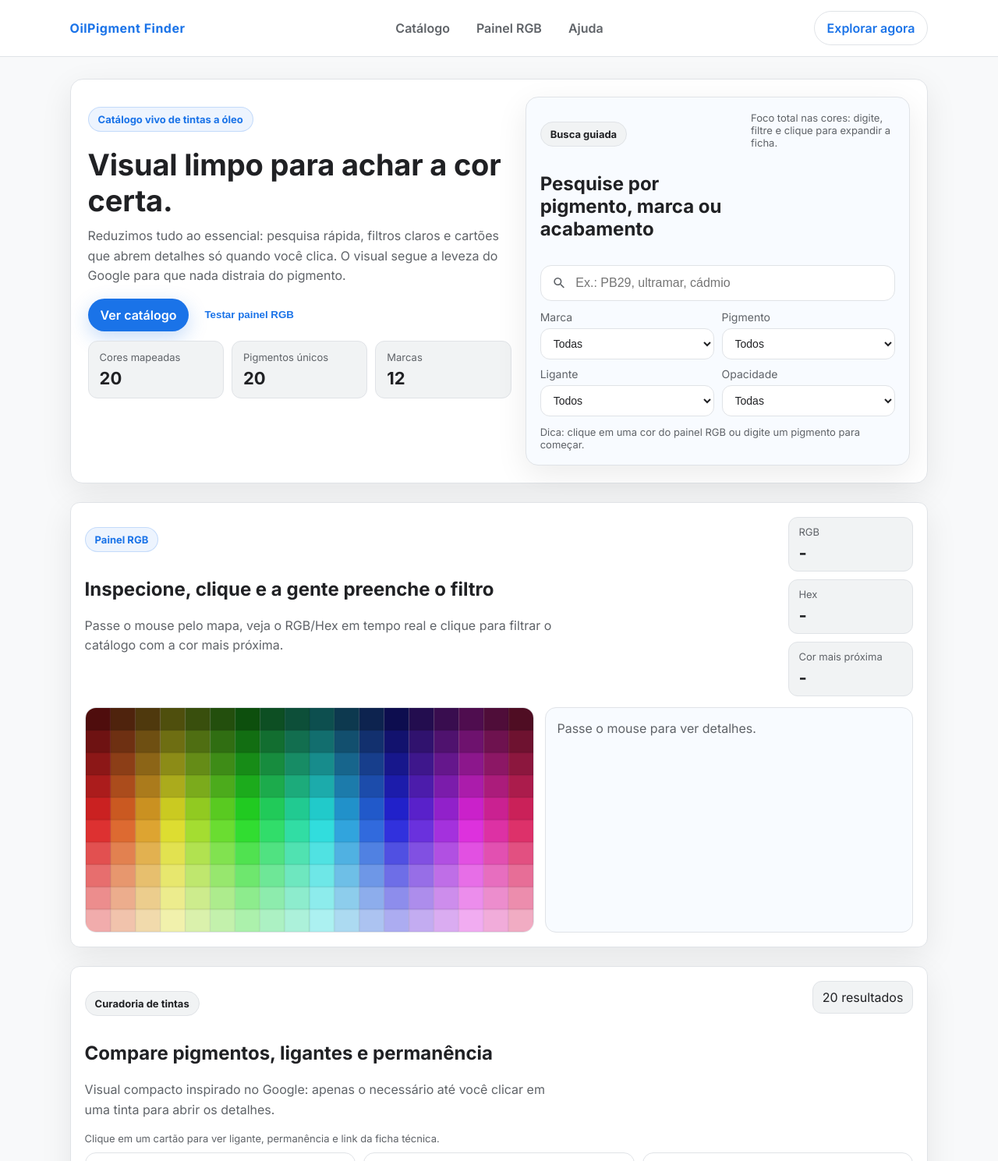
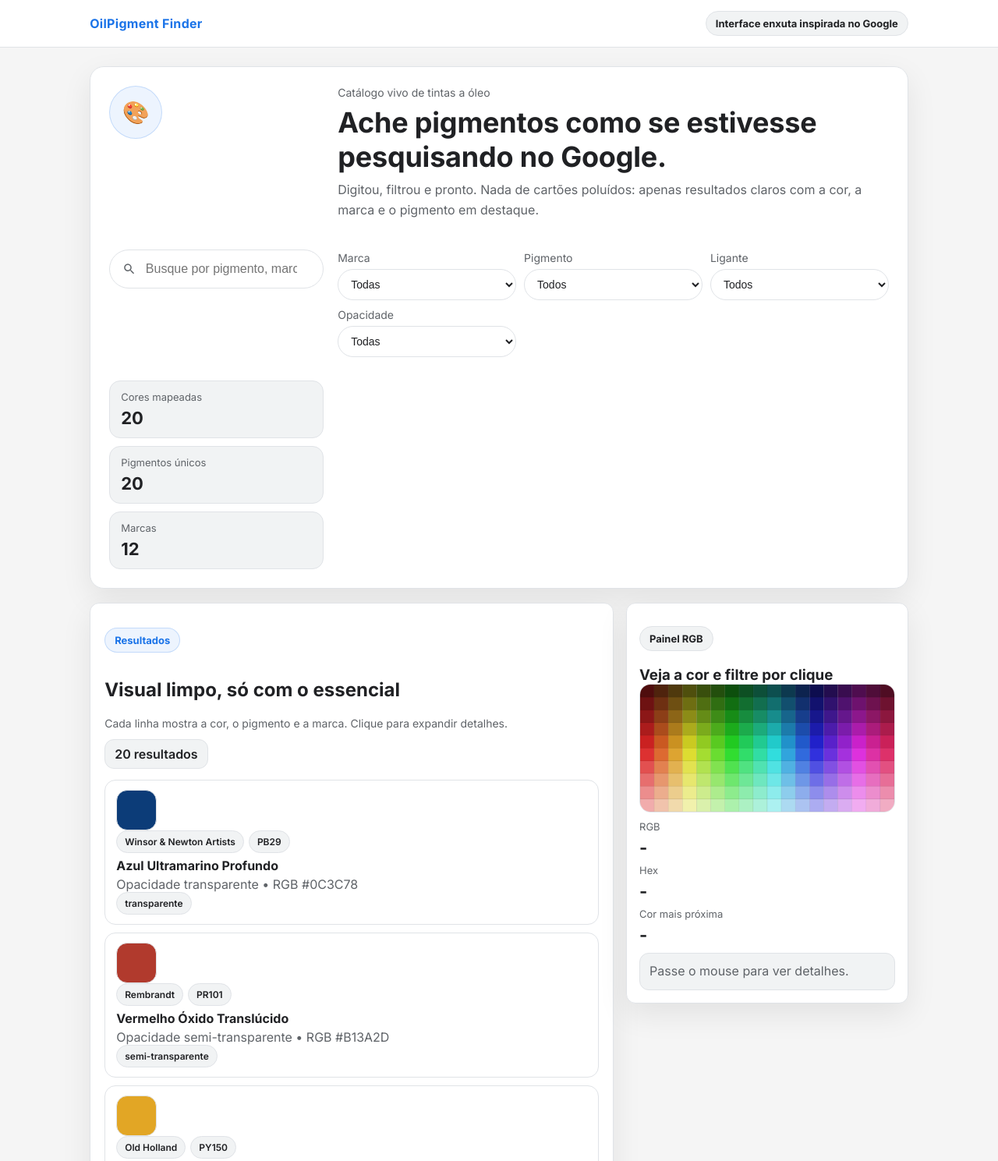
Before and after one commit to parososi/chequemarket, a plain HTML site: page index.html in a window 1280 px wide. Shown: the top 1489 px of the page at 78% size. Drawn offline with Linux system fonts and the light colour scheme.

Commit message:
Revamp search UI to minimalist layout

```diff
--- a/index.html
+++ b/index.html
@@ -10,75 +10,45 @@
   <link rel="stylesheet" href="styles.css" />
 </head>
 <body>
-  <header class="topbar">
-    <div class="logo" aria-label="OilPigment Finder">OilPigment Finder</div>
-    <nav class="nav-links" aria-label="Navegação principal">
-      <a href="#catalogo">Catálogo</a>
-      <a href="#rgb-lab">Painel RGB</a>
-      <a href="#faq">Ajuda</a>
-    </nav>
-    <a class="ghost-btn" href="#catalogo">Explorar agora</a>
+  <header class="search-header" aria-label="Topo">
+    <div class="brand-mark" aria-label="OilPigment Finder">OilPigment Finder</div>
+    <div class="header-meta">
+      <span class="badge badge--muted">Interface enxuta inspirada no Google</span>
+    </div>
   </header>
 
-  <main class="page">
-    <section class="hero" aria-labelledby="hero-title">
-      <div class="hero__copy">
-        <p class="badge">Catálogo vivo de tintas a óleo</p>
-        <h1 id="hero-title">Visual limpo para achar a cor certa.</h1>
-        <p class="lede">Reduzimos tudo ao essencial: pesquisa rápida, filtros claros e cartões que abrem detalhes só quando
-          você clica. O visual segue a leveza do Google para que nada distraia do pigmento.</p>
-
-        <div class="hero__actions">
-          <a class="primary-btn" href="#catalogo">Ver catálogo</a>
-          <button class="link-btn" type="button" onclick="document.getElementById('rgb-lab').scrollIntoView({behavior:'smooth'})">Testar painel RGB</button>
+  <main class="search-page">
+    <section class="search-hero" aria-labelledby="hero-title">
+      <div class="search-card">
+        <div class="search-logo" aria-hidden="true">🎨</div>
+        <div class="search-copy">
+          <p class="microcopy">Catálogo vivo de tintas a óleo</p>
+          <h1 id="hero-title">Ache pigmentos como se estivesse pesquisando no Google.</h1>
+          <p class="lede">Digitou, filtrou e pronto. Nada de cartões poluídos: apenas resultados claros com a cor, a marca e o
+            pigmento em destaque.</p>
         </div>
 
-        <div class="stats">
-          <div class="stat">
-            <p class="label">Cores mapeadas</p>
-            <p class="value" id="stat-total">0</p>
-          </div>
-          <div class="stat">
-            <p class="label">Pigmentos únicos</p>
-            <p class="value" id="stat-pigmentos">0</p>
-          </div>
-          <div class="stat">
-            <p class="label">Marcas</p>
-            <p class="value" id="stat-marcas">0</p>
-          </div>
-        </div>
-      </div>
-
-      <div class="hero__panel" aria-labelledby="busca-title">
-        <div class="panel__header">
-          <div>
-            <p class="badge badge--muted">Busca guiada</p>
-            <h2 id="busca-title">Pesquise por pigmento, marca ou acabamento</h2>
-          </div>
-          <p class="microcopy">Foco total nas cores: digite, filtre e clique para expandir a ficha.</p>
-        </div>
-
-        <div class="search-input">
+        <label class="search-input" aria-label="Barra de busca principal">
           <svg viewBox="0 0 24 24" aria-hidden="true" focusable="false">
             <path d="M15.5 14h-.79l-.28-.27a6.5 6.5 0 10-.71.71l.27.28v.79l5 4.99L20.49 19l-4.99-5zm-6 0C7.01 14 5 11.99 5 9.5S7.01 5 9.5 5 14 7.01 14 9.5 11.99 14 9.5 14z"></path>
           </svg>
-          <input id="busca" type="search" placeholder="Ex.: PB29, ultramar, cádmio" aria-label="Buscar tinta" />
-        </div>
+          <input id="busca" type="search" placeholder="Busque por pigmento, marca ou cor" aria-label="Buscar tinta" />
+        </label>
 
-        <div class="filters">
-          <label class="field">
+        <div class="filter-row" aria-label="Filtros">
+          <label class="pill-field">
             <span>Marca</span>
             <select id="marca">
               <option value="">Todas</option>
             </select>
           </label>
-          <label class="field">
+          <label class="pill-field">
             <span>Pigmento</span>
             <select id="pigmento">
               <option value="">Todos</option>
             </select>
           </label>
-          <label class="field">
+          <label class="pill-field">
             <span>Ligante</span>
             <select id="ligante">
               <option value="">Todos</option>
@@ -87,7 +57,7 @@
               <option value="óleo de cártamo">Óleo de cártamo</option>
             </select>
           </label>
-          <label class="field">
+          <label class="pill-field">
             <span>Opacidade</span>
             <select id="opacidade">
               <option value="">Todas</option>
@@ -98,19 +68,46 @@
             </select>
           </label>
         </div>
-        <p class="microcopy">Dica: clique em uma cor do painel RGB ou digite um pigmento para começar.</p>
+
+        <div class="stats-bar" aria-label="Resumo de dados">
+          <div class="stat-chip">
+            <p class="label">Cores mapeadas</p>
+            <p class="value" id="stat-total">0</p>
+          </div>
+          <div class="stat-chip">
+            <p class="label">Pigmentos únicos</p>
+            <p class="value" id="stat-pigmentos">0</p>
+          </div>
+          <div class="stat-chip">
+            <p class="label">Marcas</p>
+            <p class="value" id="stat-marcas">0</p>
+          </div>
+        </div>
       </div>
     </section>
 
-    <section id="rgb-lab" class="surface rgb-section" aria-labelledby="rgb-title">
-      <div class="section-head">
+    <section class="layout" aria-label="Resultados e painel de cor">
+      <div class="results">
+        <div class="results-head">
           <div>
-          <p class="badge">Painel RGB</p>
-          <h2 id="rgb-title">Inspecione, clique e a gente preenche o filtro</h2>
-          <p class="lede">Passe o mouse pelo mapa, veja o RGB/Hex em tempo real e clique para filtrar o catálogo com a cor
-            mais próxima.</p>
+            <p class="badge">Resultados</p>
+            <h2>Visual limpo, só com o essencial</h2>
+            <p class="microcopy">Cada linha mostra a cor, o pigmento e a marca. Clique para expandir detalhes.</p>
           </div>
-        <div class="pillboard">
+          <div class="pill" id="resultado-count">0 resultados</div>
+        </div>
+        <div id="cards" class="results-list"></div>
+      </div>
+
+      <aside class="side-panel" aria-label="Painel de cor">
+        <div class="module">
+          <div class="module-head">
+            <p class="badge badge--muted">Painel RGB</p>
+            <h3>Veja a cor e filtre por clique</h3>
+          </div>
+          <div class="rgb-board">
+            <canvas id="rgb-map" width="520" height="260" aria-label="Painel RGB para inspeção"></canvas>
+            <div class="rgb-meta">
               <div>
                 <p class="label">RGB</p>
                 <p class="value" id="rgb-value">-</p>
@@ -125,68 +122,16 @@
                 <p class="microcopy" id="closest-date"></p>
               </div>
             </div>
-      </div>
-
-      <div class="rgb-grid">
-        <canvas id="rgb-map" width="520" height="260" aria-label="Painel RGB para inspeção"></canvas>
             <div class="rgb-details" id="rgb-details">Passe o mouse para ver detalhes.</div>
           </div>
-    </section>
-
-    <section id="catalogo" class="catalog" aria-labelledby="catalogo-title">
-      <header class="section-head">
-        <div>
-          <p class="badge badge--muted">Curadoria de tintas</p>
-          <h2 id="catalogo-title">Compare pigmentos, ligantes e permanência</h2>
-          <p class="lede">Visual compacto inspirado no Google: apenas o necessário até você clicar em uma tinta para abrir os
-            detalhes.</p>
         </div>
-        <div class="pill" id="resultado-count">0 resultados</div>
-      </header>
-
-      <p class="microcopy">Clique em um cartão para ver ligante, permanência e link da ficha técnica.</p>
-      <div id="cards" class="grid"></div>
-    </section>
-
-    <section class="info-grid">
-      <article class="surface">
-        <h3>Como tirar melhor proveito</h3>
-        <ul>
-          <li>Comece buscando um pigmento (ex.: PB29) e observe variações por marca.</li>
-          <li>Use o filtro de ligante para prever tempo de secagem e amarelecimento.</li>
-          <li>Ao clicar em uma cor do catálogo, veja RGB e abra a ficha técnica para detalhes.</li>
-        </ul>
-      </article>
-      <article class="surface">
-        <h3>Por que esse formato?</h3>
-        <p class="lede">Organizamos os cartões com hierarquia clara, para que pigmento, opacidade e ligante apareçam primeiro.
-          O painel RGB ajuda a chegar rápido ao tom ideal sem depender de gradientes.</p>
-      </article>
-      <article id="faq" class="surface faq">
-        <h3>Perguntas rápidas</h3>
-        <details open>
-          <summary>Os pigmentos são confiáveis?</summary>
-          <p>Sim, as siglas seguem a nomenclatura do Colour Index (ex.: PB29 - Ultramarine Blue).</p>
-        </details>
-        <details>
-          <summary>Posso baixar o catálogo?</summary>
-          <p>É um protótipo local. Você pode salvar o HTML ou publicar em um host estático.</p>
-        </details>
-        <details>
-          <summary>Há suporte a novas marcas?</summary>
-          <p>Sim, basta inserir novos objetos no array <code>paints</code> em <code>script.js</code> com os campos existentes.
-          </p>
-        </details>
-      </article>
+      </aside>
     </section>
   </main>
 
   <footer class="footer">
-    <div>
-      <p>Feito para quem precisa comparar tintas com clareza.</p>
-      <p class="small">Dados fictícios para demonstração.</p>
-    </div>
-    <a class="ghost-btn" href="#hero-title">Voltar ao topo</a>
+    <p>Interface enxuta para comparar tintas sem distrações.</p>
+    <p class="small">Protótipo estático — dados fictícios.</p>
   </footer>
 
   <script src="script.js"></script>
--- a/styles.css
+++ b/styles.css
@@ -1,15 +1,13 @@
 :root {
-  --bg: #f8f9fa;
+  --bg: #f5f5f5;
   --panel: #ffffff;
-  --surface: #ffffff;
-  --card: #ffffff;
   --accent: #1a73e8;
-  --accent-strong: #174ea6;
+  --accent-strong: #1557b0;
   --text: #202124;
   --muted: #5f6368;
   --border: #e0e3e7;
   --radius: 12px;
-  --shadow: 0 12px 40px rgba(0, 0, 0, 0.08);
+  --shadow: 0 14px 38px rgba(0, 0, 0, 0.08);
 }
 
 * {
@@ -28,66 +26,71 @@ a {
   color: inherit;
 }
 
-.topbar {
+.search-header {
   position: sticky;
   top: 0;
   z-index: 10;
   display: flex;
   align-items: center;
   justify-content: space-between;
-  padding: 14px 7vw;
-  background: rgba(255, 255, 255, 0.9);
-  backdrop-filter: blur(10px);
+  padding: 14px 9vw;
+  background: rgba(255, 255, 255, 0.92);
+  backdrop-filter: blur(12px);
   border-bottom: 1px solid var(--border);
 }
 
-.logo {
+.brand-mark {
   font-weight: 700;
-  letter-spacing: 0.5px;
+  letter-spacing: 0.3px;
   color: var(--accent);
 }
 
-.nav-links {
+.header-meta {
   display: flex;
-  gap: 14px;
-  font-weight: 600;
+  align-items: center;
+  gap: 8px;
+  color: var(--muted);
 }
 
-.nav-links a {
-  text-decoration: none;
-  color: var(--muted);
-  padding: 8px 10px;
-  border-radius: 8px;
-  transition: color 0.2s ease, background 0.2s ease;
+.search-page {
+  padding: 24px 9vw 72px;
+  display: flex;
+  flex-direction: column;
+  gap: 18px;
 }
 
-.nav-links a:hover {
-  color: var(--accent);
-  background: rgba(26, 115, 232, 0.1);
+.search-hero {
+  display: flex;
+  justify-content: center;
 }
 
-.page {
-  padding: 28px 7vw 72px;
-  display: flex;
-  flex-direction: column;
-  gap: 24px;
+.search-card {
+  background: var(--panel);
+  border: 1px solid var(--border);
+  border-radius: 18px;
+  padding: 24px;
+  box-shadow: var(--shadow);
+  width: min(1080px, 100%);
+  display: grid;
+  grid-template-columns: auto 1fr;
+  gap: 18px;
+  align-items: start;
 }
 
-.hero {
+.search-logo {
+  width: 68px;
+  height: 68px;
+  border-radius: 50%;
+  background: rgba(26, 115, 232, 0.08);
+  border: 1px solid rgba(26, 115, 232, 0.2);
   display: grid;
-  grid-template-columns: 1.1fr 1fr;
-  gap: 18px;
-  align-items: start;
-  background: var(--panel);
-  border: 1px solid var(--border);
-  border-radius: calc(var(--radius) + 4px);
-  padding: 22px;
-  box-shadow: var(--shadow);
+  place-items: center;
+  font-size: 28px;
 }
 
-.hero__copy h1 {
-  margin: 6px 0 10px;
-  font-size: clamp(30px, 4vw, 38px);
+.search-copy h1 {
+  margin: 8px 0 8px;
+  font-size: clamp(28px, 3.4vw, 36px);
   font-weight: 700;
   letter-spacing: -0.2px;
 }
@@ -95,99 +98,14 @@ a {
 .lede {
   color: var(--muted);
   line-height: 1.6;
-  margin-top: 0;
-  max-width: 62ch;
+  margin: 0 0 12px;
+  max-width: 68ch;
 }
 
-.hero__actions {
-  display: flex;
-  gap: 10px;
-  flex-wrap: wrap;
-  margin: 16px 0 12px;
-}
-
-.primary-btn,
-.ghost-btn,
-.link-btn {
-  border: none;
-  cursor: pointer;
-  font-weight: 600;
-  border-radius: 999px;
-  padding: 11px 16px;
-  text-decoration: none;
-  transition: transform 0.2s ease, box-shadow 0.2s ease, background 0.2s ease, color 0.2s ease;
-}
-
-.primary-btn {
-  background: var(--accent);
-  color: #fff;
-  box-shadow: 0 8px 24px rgba(26, 115, 232, 0.25);
-}
-
-.primary-btn:hover {
-  transform: translateY(-1px);
-  box-shadow: 0 10px 28px rgba(26, 115, 232, 0.35);
-}
-
-.ghost-btn {
-  background: transparent;
-  color: var(--accent);
-  border: 1px solid var(--border);
-}
-
-.ghost-btn:hover {
-  background: rgba(26, 115, 232, 0.1);
-  transform: translateY(-1px);
-}
-
-.link-btn {
-  background: transparent;
-  color: var(--accent);
-  padding: 11px 10px;
-}
-
-.stats {
-  display: grid;
-  grid-template-columns: repeat(auto-fit, minmax(140px, 1fr));
-  gap: 10px;
-  margin-top: 10px;
-}
-
-.stat {
-  background: #f1f3f4;
-  border: 1px solid var(--border);
-  border-radius: 12px;
-  padding: 12px 14px;
-}
-
-.label {
+.microcopy {
+  color: var(--muted);
+  font-size: 14px;
   margin: 0;
-  color: var(--muted);
-  font-size: 13px;
-}
-
-.value {
-  margin: 6px 0 0;
-  font-size: 22px;
-  font-weight: 700;
-}
-
-.hero__panel {
-  background: #f8fbff;
-  border-radius: calc(var(--radius) + 4px);
-  padding: 18px;
-  border: 1px solid var(--border);
-  box-shadow: var(--shadow);
-  display: flex;
-  flex-direction: column;
-  gap: 12px;
-}
-
-.panel__header {
-  display: flex;
-  justify-content: space-between;
-  gap: 12px;
-  align-items: flex-start;
 }
 
 .badge {
@@ -209,21 +127,16 @@ a {
   color: var(--text);
 }
 
-.microcopy {
-  color: var(--muted);
-  font-size: 13px;
-  margin: 0;
-}
-
 .search-input {
   display: flex;
   align-items: center;
   gap: 10px;
-  padding: 12px 14px;
+  padding: 14px 16px;
   border: 1px solid var(--border);
-  border-radius: 14px;
+  border-radius: 999px;
   background: #fff;
-  transition: border-color 0.2s ease, transform 0.2s ease, box-shadow 0.2s ease;
+  transition: border-color 0.2s ease, box-shadow 0.2s ease;
+  margin: 8px 0 10px;
 }
 
 .search-input svg {
@@ -243,17 +156,17 @@ a {
 
 .search-input:focus-within {
   border-color: rgba(26, 115, 232, 0.6);
-  box-shadow: 0 10px 28px rgba(26, 115, 232, 0.1);
-  transform: translateY(-1px);
+  box-shadow: 0 10px 28px rgba(26, 115, 232, 0.18);
 }
 
-.filters {
+.filter-row {
   display: grid;
   grid-template-columns: repeat(auto-fit, minmax(180px, 1fr));
   gap: 10px;
+  margin: 10px 0 4px;
 }
 
-.field {
+.pill-field {
   display: flex;
   flex-direction: column;
   gap: 6px;
@@ -261,16 +174,49 @@ a {
   color: var(--muted);
 }
 
-.field select {
+.pill-field select {
   padding: 10px 12px;
   background: #fff;
   border: 1px solid var(--border);
-  border-radius: 12px;
+  border-radius: 999px;
   color: var(--text);
   font-size: 14px;
 }
 
-.surface {
+.stats-bar {
+  display: grid;
+  grid-template-columns: repeat(auto-fit, minmax(160px, 1fr));
+  gap: 10px;
+  margin-top: 8px;
+}
+
+.stat-chip {
+  background: #f1f3f4;
+  border: 1px solid var(--border);
+  border-radius: 14px;
+  padding: 12px 14px;
+}
+
+.label {
+  margin: 0;
+  color: var(--muted);
+  font-size: 13px;
+}
+
+.value {
+  margin: 6px 0 0;
+  font-size: 22px;
+  font-weight: 700;
+}
+
+.layout {
+  display: grid;
+  grid-template-columns: 1.3fr 0.7fr;
+  gap: 16px;
+  align-items: start;
+}
+
+.results {
   background: var(--panel);
   border: 1px solid var(--border);
   border-radius: var(--radius);
@@ -278,142 +224,73 @@ a {
   box-shadow: var(--shadow);
 }
 
-.section-head {
+.results-head {
   display: flex;
   justify-content: space-between;
-  gap: 16px;
-  align-items: flex-start;
+  gap: 12px;
+  align-items: center;
   flex-wrap: wrap;
 }
 
-.pillboard {
-  display: grid;
-  grid-template-columns: repeat(auto-fit, minmax(160px, 1fr));
-  gap: 10px;
-}
-
-.pillboard > div,
 .pill {
   background: #f1f3f4;
   border: 1px solid var(--border);
   border-radius: 12px;
-  padding: 10px 12px;
+  padding: 8px 12px;
+  font-weight: 600;
 }
 
-.rgb-section {
-  display: flex;
-  flex-direction: column;
-  gap: 14px;
-}
-
-.rgb-grid {
+.results-list {
+  margin-top: 14px;
   display: grid;
-  grid-template-columns: 1.1fr 0.9fr;
-  gap: 14px;
-  align-items: stretch;
-}
-
-#rgb-map {
-  width: 100%;
-  border: 1px solid var(--border);
-  border-radius: 14px;
-  background: #fff;
-}
-
-.rgb-details {
-  background: #f8fbff;
-  border: 1px solid var(--border);
-  border-radius: 14px;
-  padding: 14px;
-  color: var(--muted);
-  line-height: 1.6;
-}
-
-.catalog {
-  background: var(--panel);
-  border: 1px solid var(--border);
-  border-radius: var(--radius);
-  padding: 18px;
-  box-shadow: var(--shadow);
-}
-
-.grid {
-  margin-top: 10px;
-  display: grid;
-  grid-template-columns: repeat(auto-fit, minmax(280px, 1fr));
+  grid-template-columns: 1fr;
   gap: 10px;
 }
 
 .card {
-  background: var(--card);
+  background: #fff;
   border: 1px solid var(--border);
   border-radius: 14px;
-  padding: 14px;
-  display: flex;
-  flex-direction: column;
-  gap: 10px;
-  position: relative;
+  padding: 12px 14px;
+  display: grid;
+  grid-template-columns: auto 1fr auto;
+  gap: 12px;
+  align-items: center;
   cursor: pointer;
-  transition: border-color 0.2s ease, transform 0.2s ease, box-shadow 0.2s ease;
+  transition: border-color 0.2s ease, box-shadow 0.2s ease;
 }
 
 .card:hover,
 .card:focus-within {
-  border-color: rgba(26, 115, 232, 0.6);
-  transform: translateY(-2px);
-  box-shadow: 0 10px 28px rgba(26, 115, 232, 0.15);
+  border-color: rgba(26, 115, 232, 0.7);
+  box-shadow: 0 10px 28px rgba(26, 115, 232, 0.14);
 }
 
 .card--open {
-  border-color: rgba(26, 115, 232, 0.75);
-  box-shadow: 0 12px 30px rgba(26, 115, 232, 0.18);
-}
-
-.card__top {
-  display: grid;
-  grid-template-columns: auto 1fr auto;
-  align-items: center;
-  gap: 12px;
+  border-color: rgba(26, 115, 232, 0.85);
+  box-shadow: 0 12px 32px rgba(26, 115, 232, 0.18);
 }
 
 .card__swatch {
-  width: 64px;
-  height: 64px;
-  border-radius: 12px;
+  width: 52px;
+  height: 52px;
+  border-radius: 14px;
   background: var(--color);
   border: 1px solid var(--border);
 }
 
 .card__body h4 {
   margin: 0 0 4px;
+  font-size: 16px;
 }
 
 .card__meta {
   display: flex;
-  flex-wrap: wrap;
   gap: 6px;
   color: var(--muted);
   font-size: 13px;
-  margin: 0;
-}
-
-.card__details {
-  display: grid;
-  grid-template-columns: repeat(auto-fit, minmax(180px, 1fr));
-  gap: 8px 12px;
-  padding: 8px 0 0;
-  border-top: 1px solid var(--border);
-}
-
-.card__details .subtitle {
-  margin: 4px 0 0;
-}
-
-.card__footer {
-  display: flex;
+  margin: 0 0 6px;
   flex-wrap: wrap;
-  gap: 6px;
-  margin-top: 4px;
 }
 
 .subtitle {
@@ -444,73 +321,100 @@ a {
   background: rgba(26, 115, 232, 0.16);
 }
 
-.info-grid {
+.card__details {
+  grid-column: 1 / -1;
   display: grid;
-  grid-template-columns: repeat(auto-fit, minmax(260px, 1fr));
-  gap: 12px;
-}
-
-.info-grid ul {
-  padding-left: 18px;
-  color: var(--muted);
-  line-height: 1.6;
-}
-
-.faq details {
-  background: #f1f3f4;
-  border: 1px solid var(--border);
-  border-radius: 12px;
-  padding: 10px 12px;
-  margin-bottom: 8px;
-}
-
-.footer {
-  padding: 24px 7vw 36px;
-  color: var(--muted);
-  display: flex;
-  justify-content: space-between;
-  align-items: center;
-  gap: 12px;
+  grid-template-columns: repeat(auto-fit, minmax(160px, 1fr));
+  gap: 8px 10px;
+  padding-top: 8px;
   border-top: 1px solid var(--border);
 }
 
-.footer .small {
-  font-size: 12px;
-  margin: 4px 0 0;
+.card__footer {
+  display: flex;
+  gap: 6px;
 }
 
 .card__details[hidden] {
   display: none;
 }
 
-@media (max-width: 960px) {
-  .hero,
-  .rgb-grid {
+.side-panel {
+  position: sticky;
+  top: 90px;
+}
+
+.module {
+  background: var(--panel);
+  border: 1px solid var(--border);
+  border-radius: var(--radius);
+  padding: 16px;
+  box-shadow: var(--shadow);
+}
+
+.module + .module {
+  margin-top: 12px;
+}
+
+.module-head h3 {
+  margin: 6px 0 0;
+}
+
+.rgb-board {
+  display: grid;
+  gap: 10px;
+}
+
+#rgb-map {
+  width: 100%;
+  border: 1px solid var(--border);
+  border-radius: 14px;
+  background: #fff;
+}
+
+.rgb-meta {
+  display: grid;
+  grid-template-columns: repeat(auto-fit, minmax(160px, 1fr));
+  gap: 8px;
+}
+
+.rgb-details {
+  background: #f1f3f4;
+  border: 1px solid var(--border);
+  border-radius: 12px;
+  padding: 10px 12px;
+  color: var(--muted);
+  line-height: 1.6;
+}
+
+.footer {
+  padding: 24px 9vw 36px;
+  color: var(--muted);
+  display: flex;
+  flex-direction: column;
+  gap: 6px;
+  border-top: 1px solid var(--border);
+  text-align: center;
+  background: #fff;
+}
+
+.footer .small {
+  font-size: 12px;
+  margin: 0;
+}
+
+@media (max-width: 1080px) {
+  .search-card {
     grid-template-columns: 1fr;
   }
 
-  .topbar {
-    flex-wrap: wrap;
-    gap: 12px;
-  }
-
-  .nav-links {
-    width: 100%;
-    justify-content: center;
-  }
-
-  .card__top {
+  .layout {
     grid-template-columns: 1fr;
   }
 
-  .card__swatch {
-    width: 100%;
-    height: 56px;
-  }
-
-  .footer {
-    flex-direction: column;
-    text-align: center;
+  .side-panel {
+    position: relative;
+    top: 0;
   }
 }
 
@@ -525,8 +429,8 @@ a {
   }
 }
 
-.hero,
-.surface,
-.catalog {
+.search-card,
+.results,
+.module {
   animation: fadeUp 0.35s ease forwards;
 }
```
Lines whose indentation alone changed are shown as unchanged.
